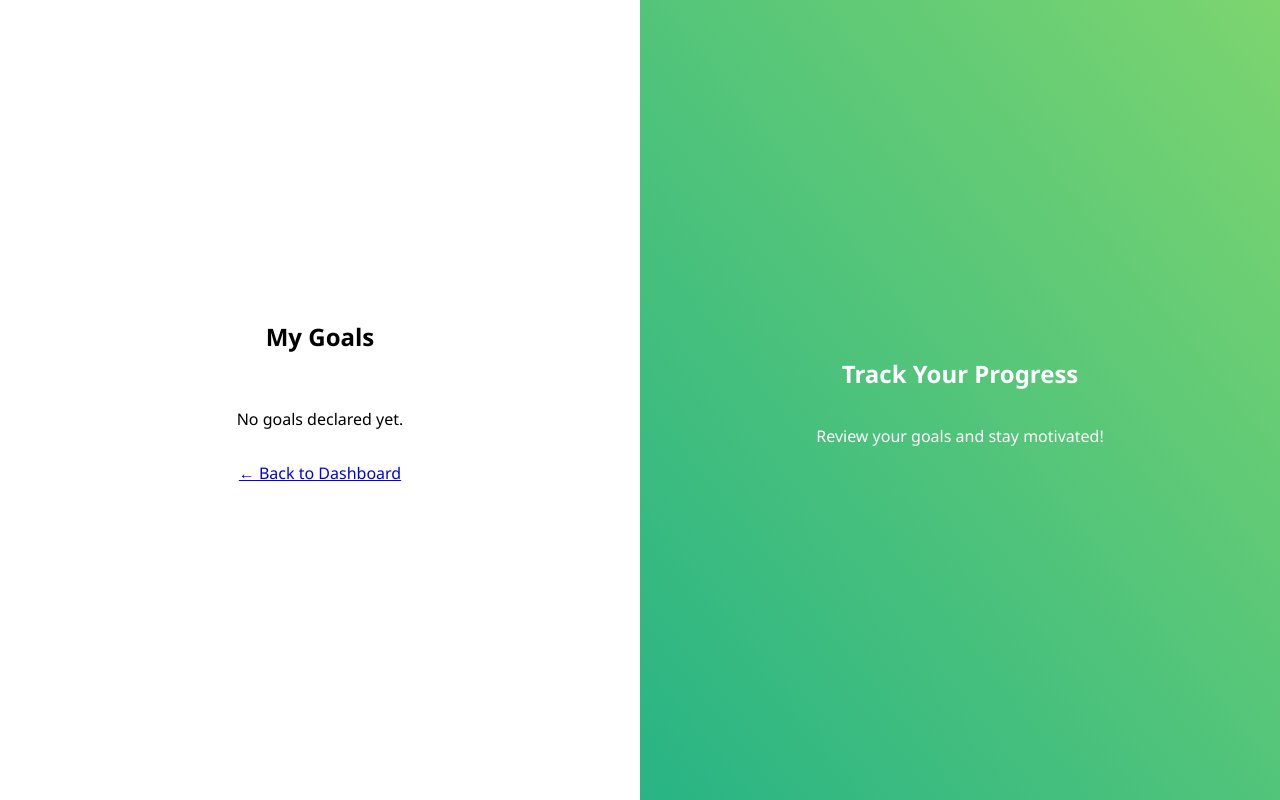
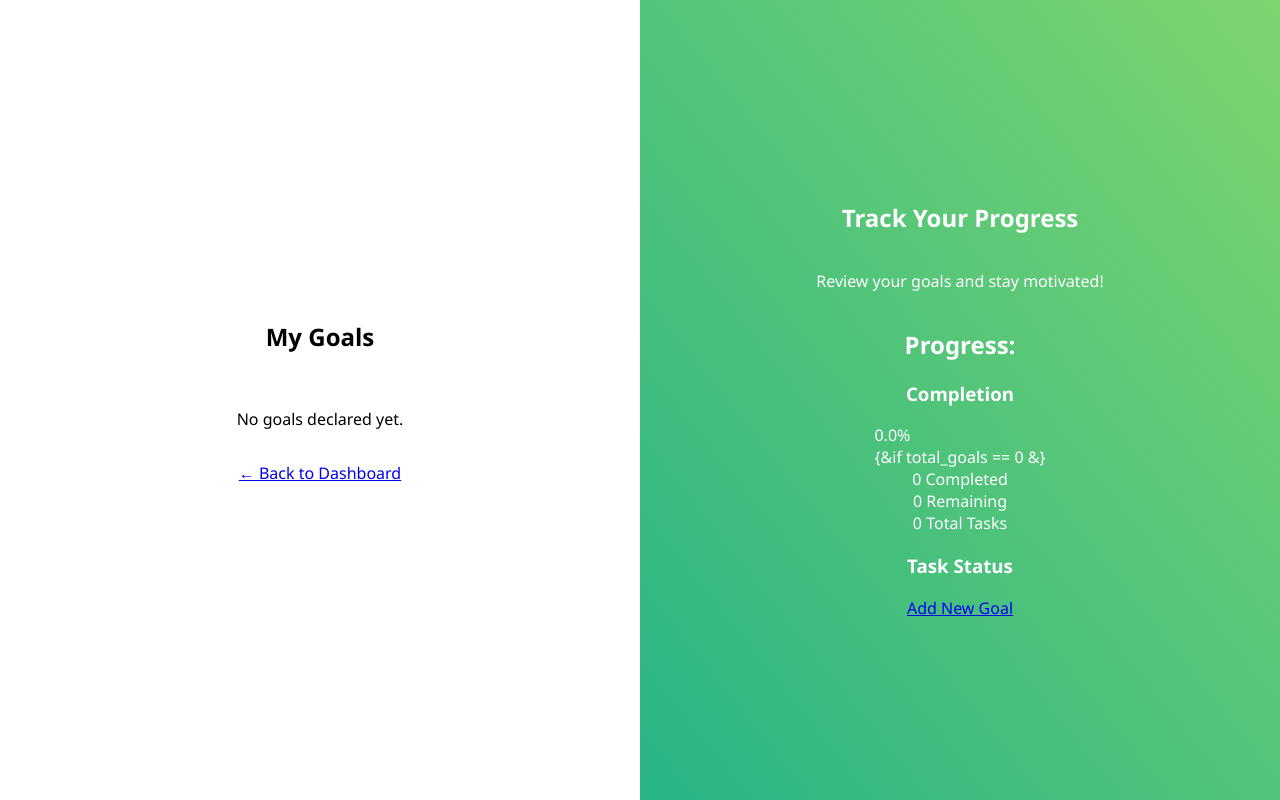
Before and after one commit to RifatC2002/HealthLens, a Flask app: page /goals/ in a window 1280 px wide. Run offline with Flask 3, Linux system fonts and the light colour scheme; the visitor is signed in with stand-in values (Sample User, id 1); data that the repository does not hold is empty.

Commit message:
Update view_goals.html

```diff
--- a/templates/goal/view_goals.html
+++ b/templates/goal/view_goals.html
@@ -15,10 +15,22 @@
                     <div class="goal-card">
                         <h3>{{ goal.title }}</h3>
                         <p><strong>Category:</strong> {{ goal.category }}</p>
+                        <p><strong>Priority:</strong> <span class="priority-{{ goal.priority|lower }}">{{ goal.priority }}</span></p>
                         <p><strong>Deadline:</strong> {{ goal.deadline.strftime('%Y-%m-%d') }}</p>
+                        <p><strong>Status:</strong> {{ 'Completed' if goal.completion else 'In Progress' }}</p>
                         {% if goal.notes %}
                             <p><strong>Notes:</strong> {{ goal.notes }}</p>
                         {% endif %}
+
+                        <div class="task-actions">
+                            <form action="{{ url_for('goal.update_goal', goal_id=goal.id) }}" method="POST">
+                                <select name="completion" onchange="this.form.submit()">
+                                    <option value="False" {% if not goal.completion %}selected{% endif %}>In Progress</option>
+                                    <option value="True" {% if goal.completion %}selected{% endif %}>Completed</option>
+                                </select>
+                            </form>
+
+                        </div>
                     </div>
                     {% endfor %}
                 {% else %}
@@ -32,7 +44,57 @@
         <div class="right-panel">
             <h2>Track Your Progress</h2>
             <p>Review your goals and stay motivated!</p>
+            <div class="progress-container">
+                <h2>Progress:</h2>
+
+                <div class="progress-stats">
+                    <div class="progress-card">
+                        <h3>Completion</h3>
+                        <div class="progress-bar">
+                            <div class="progress-fill" style="width: {{ completion_rate }}%">
+                                {{ "%.1f"|format(completion_rate) }}%
                             </div>
                         </div>
+                    </div>
+                    {&if total_goals == 0 &}
+                    <div class="stats-grid">
+                        <div class="stat-card">
+                            <span class="stat-number">{{ completed_goals }}</span>
+                            <span class="stat-label">Completed</span>
+                        </div>
+                        <div class="stat-card">
+                            <span class="stat-number">{{ total_goals - completed_goals }}</span>
+                            <span class="stat-label">Remaining</span>
+                        </div>
+                        <div class="stat-card">
+                            <span class="stat-number">{{total_goals}}</span>
+                            <span class="stat-label">Total Tasks</span>
+                        </div>
+                    </div>
+                </div>
+
+                <div class="task-breakdown">
+                    <h3>Task Status</h3>
+                    <ul class="task-list">
+                        {% for task in goals %}
+                        <li class="task-item {{ 'completed' if task.is_completed else 'pending' }}">
+                            {{ task.title }} -
+                            <span class="status-badge">
+                                {{ '✓ Completed' if task.is_completed else '⌛ Pending' }}
+                            </span>
+                        </li>
+                        {% endfor %}
+                    </ul>
+                </div>
+            </div>
+            <a href="{{ url_for('goal.declare_goal') }}" class="btn">Add New Goal</a>
+
+        </div>
+    </div>
+
+
+
+
+
 </body>
 </html>
```
Lines whose indentation alone changed are shown as unchanged.
